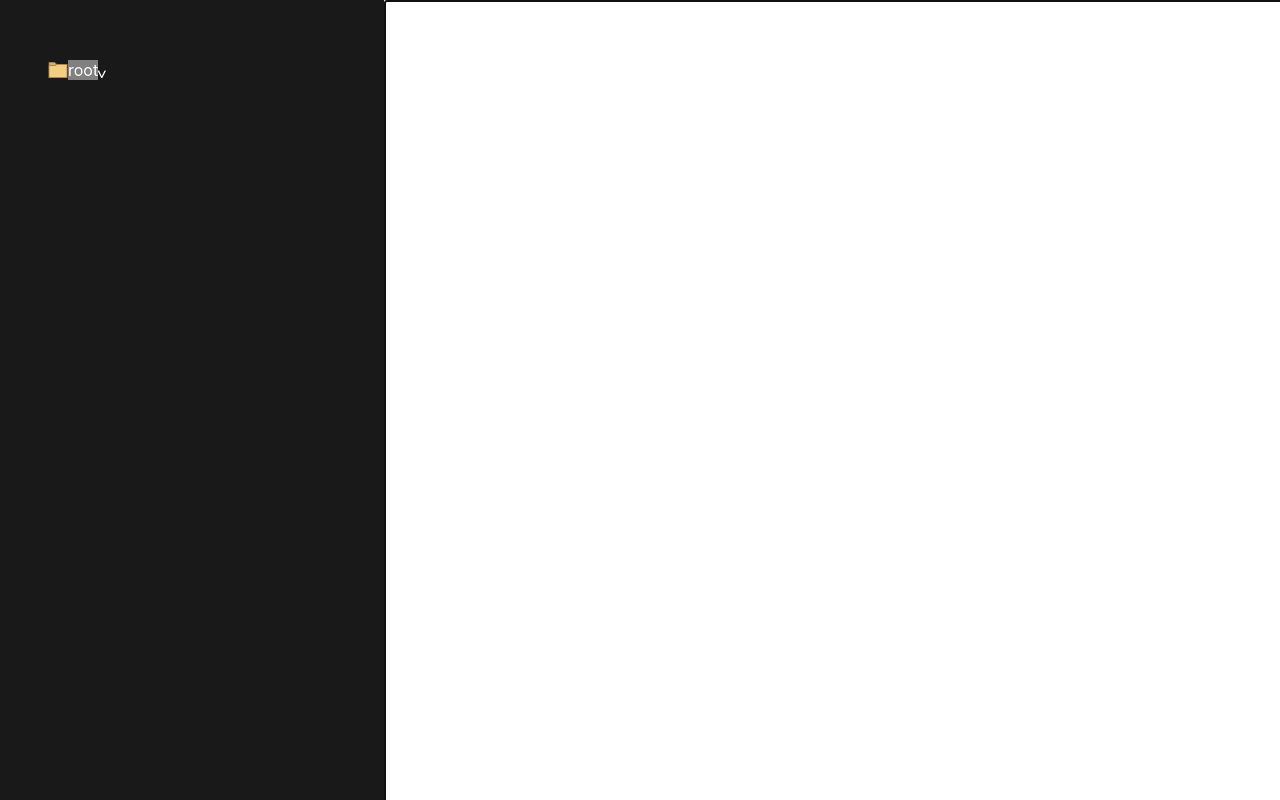
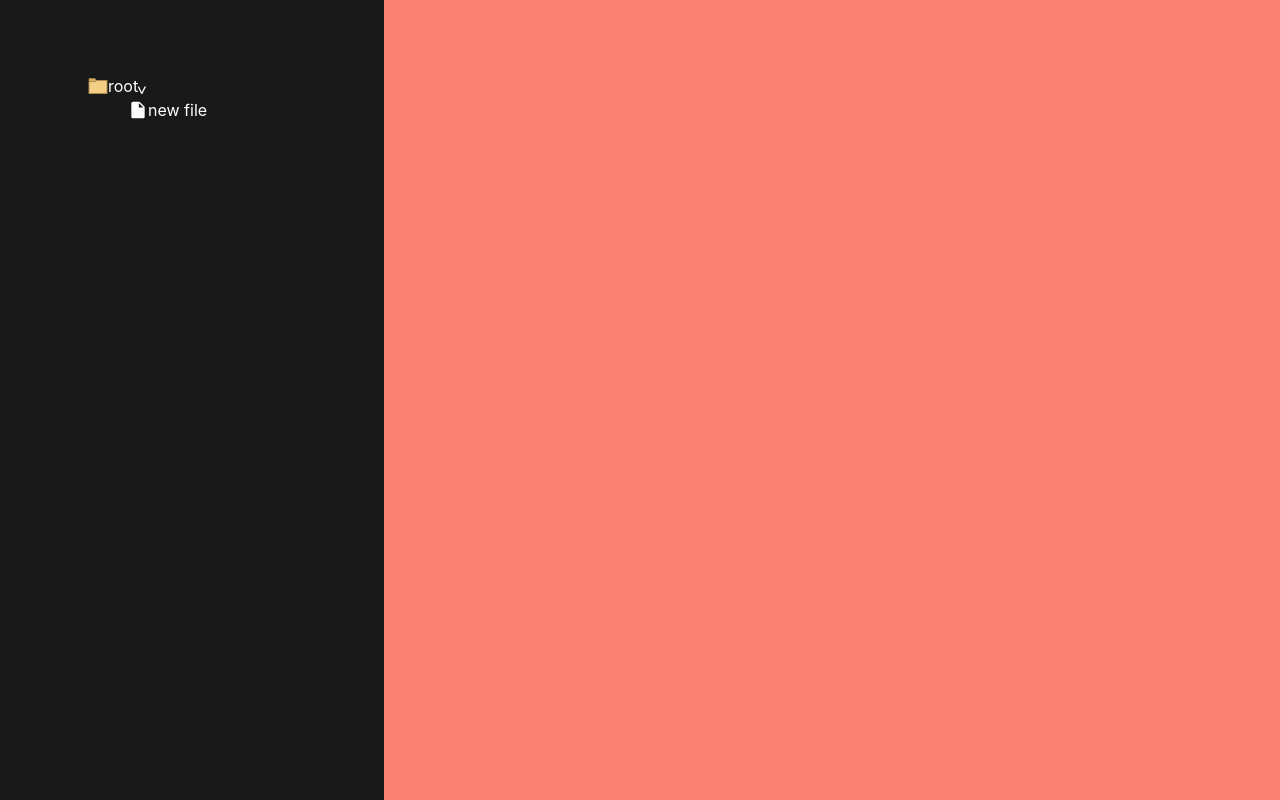
Before and after one commit to pouim/web-ide, a React (Create React App) app: page / in a window 1280 px wide. Built offline with nearby package versions, Linux system fonts and the light colour scheme.

Commit message:
feat: (context-menu)

```diff
--- a/package.json
+++ b/package.json
@@ -10,9 +10,11 @@
     "@types/node": "^12.0.0",
     "@types/react": "^17.0.0",
     "@types/react-dom": "^17.0.0",
+    "@types/react-motion": "0.0.29",
     "react": "^17.0.2",
     "react-dom": "^17.0.2",
     "react-folder-tree": "^5.0.3",
+    "react-motion": "^0.5.2",
     "react-scripts": "4.0.3",
     "react-simple-code-editor": "^0.11.0",
     "typescript": "^4.1.2",
--- a/src/App.tsx
+++ b/src/App.tsx
@@ -6,14 +6,24 @@
 
 function App() {
   const [treeData, settreeData] = useState(initialTreeData);
+  const [selectedID, setSelectedID] = useState<number | null>(null);
+
+  const onTreeItemClickHandler = (id: number) => {
+    setSelectedID(id);
+  };
+
+
+
+
+
 
   return (
     <div className="container">
       <div className="left">
-        <TreeView data={treeData} />
+        <TreeView data={treeData} onTreeItemClick={onTreeItemClickHandler} selectedID={selectedID} />
       </div>
       <div className="main">
-        <CodeEditor />
+        {selectedID && <CodeEditor />}
       </div>
     </div>
   );
--- /dev/null
+++ b/src/component/UI/Context-Menu/index.tsx
@@ -0,0 +1,35 @@
+import React, { FC } from "react";
+import styles from "./styles.module.css";
+import { useContextMenu } from "../../../hook/useContextMenu";
+import { Motion, spring } from "react-motion";
+
+const ContextMenu: FC<any> = ({ menu, shouldShow }) => {
+  const { xPos, yPos, showMenu } = useContextMenu();
+  return (
+    <Motion
+      defaultStyle={{ opacity: 0 }}
+      style={{ opacity: !showMenu ? spring(0) : spring(1) }}
+    >
+      {(interpolatedStyle) => (
+        <>
+          {showMenu && shouldShow ? (
+            <div
+              className={styles["menu-container"]}
+              style={{
+                top: yPos,
+                left: xPos,
+                opacity: interpolatedStyle.opacity,
+              }}
+            >
+              {menu}
+            </div>
+          ) : (
+            <></>
+          )}
+        </>
+      )}
+    </Motion>
+  );
+};
+
+export default ContextMenu;
--- /dev/null
+++ b/src/component/UI/Context-Menu/styles.module.css
@@ -0,0 +1,7 @@
+.menu-container {
+    background-color: #fff;
+    color: #000;
+    padding: .5rem 1rem ;
+    border-radius: 5px;
+    box-shadow: rgba(0, 0, 0, 0.25) 0px 54px 55px, rgba(0, 0, 0, 0.12) 0px -12px 30px, rgba(0, 0, 0, 0.12) 0px 4px 6px, rgba(0, 0, 0, 0.17) 0px 12px 13px, rgba(0, 0, 0, 0.09) 0px -3px 5px;
+}
--- a/src/component/treeview/index.tsx
+++ b/src/component/treeview/index.tsx
@@ -5,10 +5,17 @@
 
 interface TreeViewProps {
   data: TreeData[];
+  onTreeItemClick?: any;
+  selectedID: number | null;
 }
 
-const TreeView: FC<TreeViewProps> = ({ data }) => {
-
+const TreeView: FC<TreeViewProps> = ({ data, onTreeItemClick, selectedID }) => {
+  /**
+   * define selected item
+   * @param id
+   * @returns
+   */
+  const isSelectedItem = (id: number) => id === selectedID;
 
   /**
    * render child tree items
@@ -20,9 +27,12 @@
       if (item.children && item.children.length > 0) {
         return (
           <TreeItem
+            id={item.id}
             name={item.name}
+            onClick={onTreeItemClick}
             isDefaultOpen={item.isOpen}
             isFolder={item.isFolder}
+            isSelected={isSelectedItem(item.id)}
           >
             {renderChildTreeItems(item.children)}
           </TreeItem>
@@ -30,15 +40,17 @@
       } else {
         return (
           <TreeItem
+            id={item.id}
             name={item.name}
+            onClick={onTreeItemClick}
             isDefaultOpen={item.isOpen}
             isFolder={item.isFolder}
+            isSelected={isSelectedItem(item.id)}
           ></TreeItem>
         );
       }
     });
   };
-
 
   /**
    * redder sun tree items
@@ -52,9 +64,12 @@
         if (item.children && item.children.length > 0) {
           return (
             <TreeItem
+              id={item.id}
               name={item.name}
+              onClick={onTreeItemClick}
               isDefaultOpen={item.isOpen}
               isFolder={item.isFolder}
+              isSelected={isSelectedItem(item.id)}
             >
               {renderChildTreeItems(item.children)}
             </TreeItem>
@@ -62,9 +77,12 @@
         } else {
           return (
             <TreeItem
+              id={item.id}
               name={item.name}
+              onClick={onTreeItemClick}
               isDefaultOpen={item.isOpen}
               isFolder={item.isFolder}
+              isSelected={isSelectedItem(item.id)}
             ></TreeItem>
           );
         }
@@ -74,11 +92,7 @@
     return TreeNode;
   };
 
-  return (
-    <div className={styles["wrapper"]}>
-      {renderSubTreeItems(data)}
-    </div>
-  );
+  return <div className={styles["wrapper"]}>{renderSubTreeItems(data)}</div>;
 };
 
 export default TreeView;
--- /dev/null
+++ b/src/component/treeview/treeview-item/Context-menu-items/index.tsx
@@ -0,0 +1,13 @@
+import React from "react";
+import styles from "./styles.module.css";
+
+export const ContextMenuItems = () => {
+  return (
+    <ul className={styles.ContextMenuItems}>
+      <li>New Folder</li>
+      <li>New File</li>
+      <li>Rename</li>
+      <li>Delete</li>
+    </ul>
+  );
+};
--- /dev/null
+++ b/src/component/treeview/treeview-item/Context-menu-items/styles.module.css
@@ -0,0 +1,16 @@
+.ContextMenuItems {
+    padding: .5rem;
+}
+
+.ContextMenuItems li {
+    list-style: none;
+    cursor: pointer;
+    margin: .5rem 0;
+    padding: 0 .5rem;
+    transition: all .5s ease;
+    font-size: 14px;
+}
+
+.ContextMenuItems li:hover {
+    background-color: lightgray;
+}
--- a/src/component/treeview/treeview-item/index.tsx
+++ b/src/component/treeview/treeview-item/index.tsx
@@ -2,39 +2,61 @@
 import React, { FC, useState } from "react";
 import FileIcon from "../../../assets/icon/FileIcon";
 import FolderIcon from "../../../assets/icon/FolderIcon";
+import ContextMenu from "../../UI/Context-Menu";
+import { ContextMenuItems } from "./Context-menu-items";
 import styles from "./styles.module.css";
 
 interface TreeItemProps {
+  id: number;
   name: string;
   isFolder?: boolean;
+  isSelected: boolean;
   isDefaultOpen?: boolean;
   children?: React.ReactNode;
+  onClick?: any;
 }
 
 const TreeItem: FC<TreeItemProps> = ({
+  id,
   name,
   isDefaultOpen = false,
   children,
   isFolder = true,
+  isSelected,
+  onClick,
 }) => {
   const [isOpen, setIsOpen] = useState(isDefaultOpen);
+
+  const onTreeItemClickHandler = (id: number) => {
+    setIsOpen(!isOpen)
+    onClick && onClick(id);
+  }
+
+
+
+
   return (
-    <>
-      <div onClick={() => setIsOpen(!isOpen)} className={styles.wrapper}>
+    <ul>
+      <div
+        key={id}
+        onClick={() => onTreeItemClickHandler(id)}
+        className={styles.wrapper}
+      >
         {isFolder ? (
           <FolderIcon width={20} height={20} />
         ) : (
           <FileIcon width={20} height={20} color="#FEFEFE" />
         )}
-        <span className={isOpen ? styles.active : ""}>{name}</span>
+        <span className={isSelected ? styles.active : ""}>{name}</span>
         {isFolder && (
           <span className={isOpen ? styles["rotate90"] : styles["arrow"]}>
             {">"}
           </span>
         )}
       </div>
+      <ContextMenu shouldShow={isSelected} menu={<ContextMenuItems />} />
       {isOpen && <div className={styles.children}>{children}</div>}
-    </>
+    </ul>
   );
 };
 
--- a/src/component/treeview/treeview-item/styles.module.css
+++ b/src/component/treeview/treeview-item/styles.module.css
@@ -1,19 +1,14 @@
 .wrapper {
     display: flex;
     align-items: center;
-    justify-content: space-between;
     cursor: pointer;
+    min-width: 100%;
 
 }
 
 .active {
     background-color: gray;
 
-}
-
-
-.children {
-    margin: .7rem 0 .7rem 2rem;
 }
 
 .arrow {
--- /dev/null
+++ b/src/hook/useContextMenu.tsx
@@ -0,0 +1,33 @@
+import React, { useCallback, useEffect, useState } from "react";
+
+export const useContextMenu = () => {
+  const [xPos, setXPos] = useState("0px");
+  const [yPos, setYPos] = useState("0px");
+  const [showMenu, setShowMenu] = useState(false);
+
+  const handleContextMenu = useCallback(
+    (e) => {
+      e.preventDefault();
+
+      setXPos(`${e.pageX}px`);
+      setYPos(`${e.pageY}px`);
+      setShowMenu(true);
+    },
+    [setXPos, setYPos]
+  );
+
+  const handleClick = useCallback(() => {
+    showMenu && setShowMenu(false);
+  }, [showMenu]);
+
+  useEffect(() => {
+    document.addEventListener("click", handleClick);
+    document.addEventListener("contextmenu", handleContextMenu);
+    return () => {
+      document.addEventListener("click", handleClick);
+      document.removeEventListener("contextmenu", handleContextMenu);
+    };
+  });
+
+  return { xPos, yPos, showMenu };
+};
--- a/src/mock/index.ts
+++ b/src/mock/index.ts
@@ -3,7 +3,16 @@
       id: 0,
       parent: null,
       name: "root",
-      children: [],
+      children: [
+        {
+          id: 1,
+          parent: 0,
+          name: "new file",
+          children: [],
+          isOpen: true,
+          isFolder: false,
+        },
+      ],
       isOpen: true,
       isFolder: true,
     },
```
Also changed, not shown: 1 other file (tests, documents, lock files or other folders).
